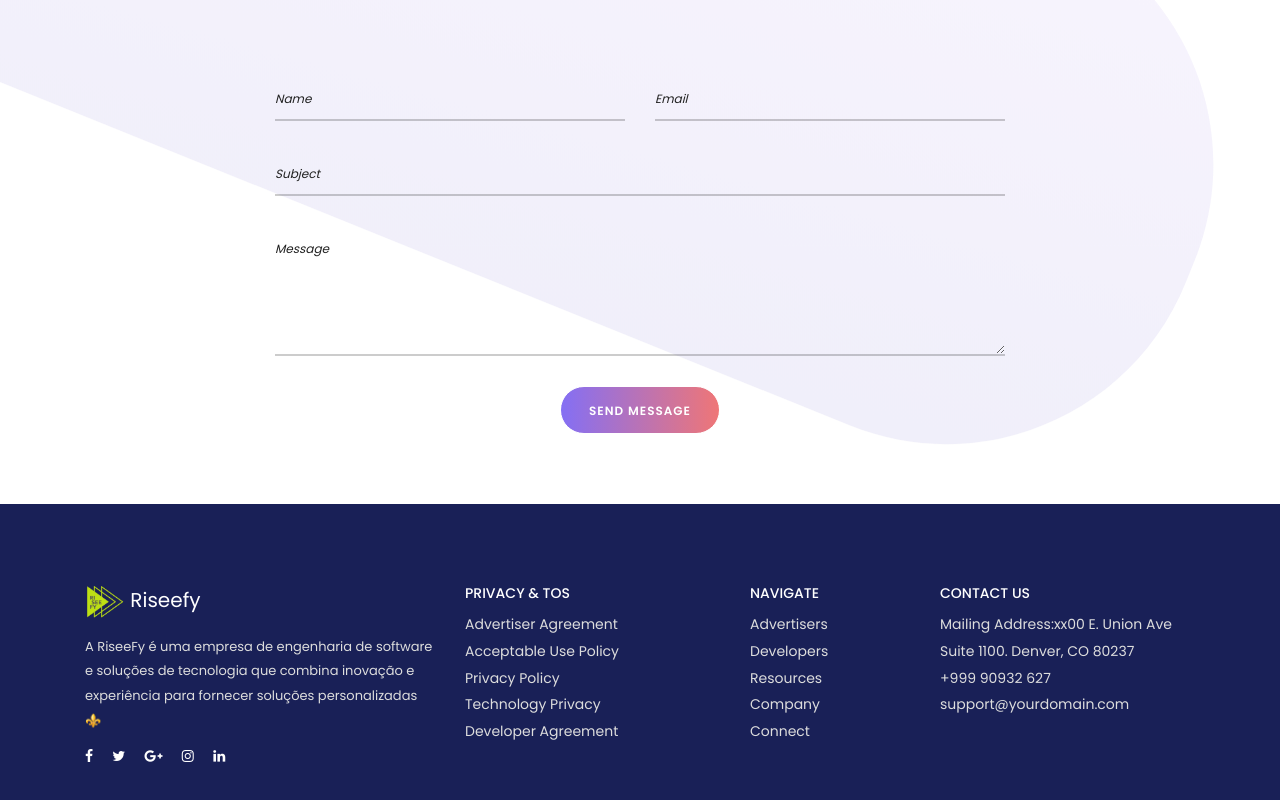
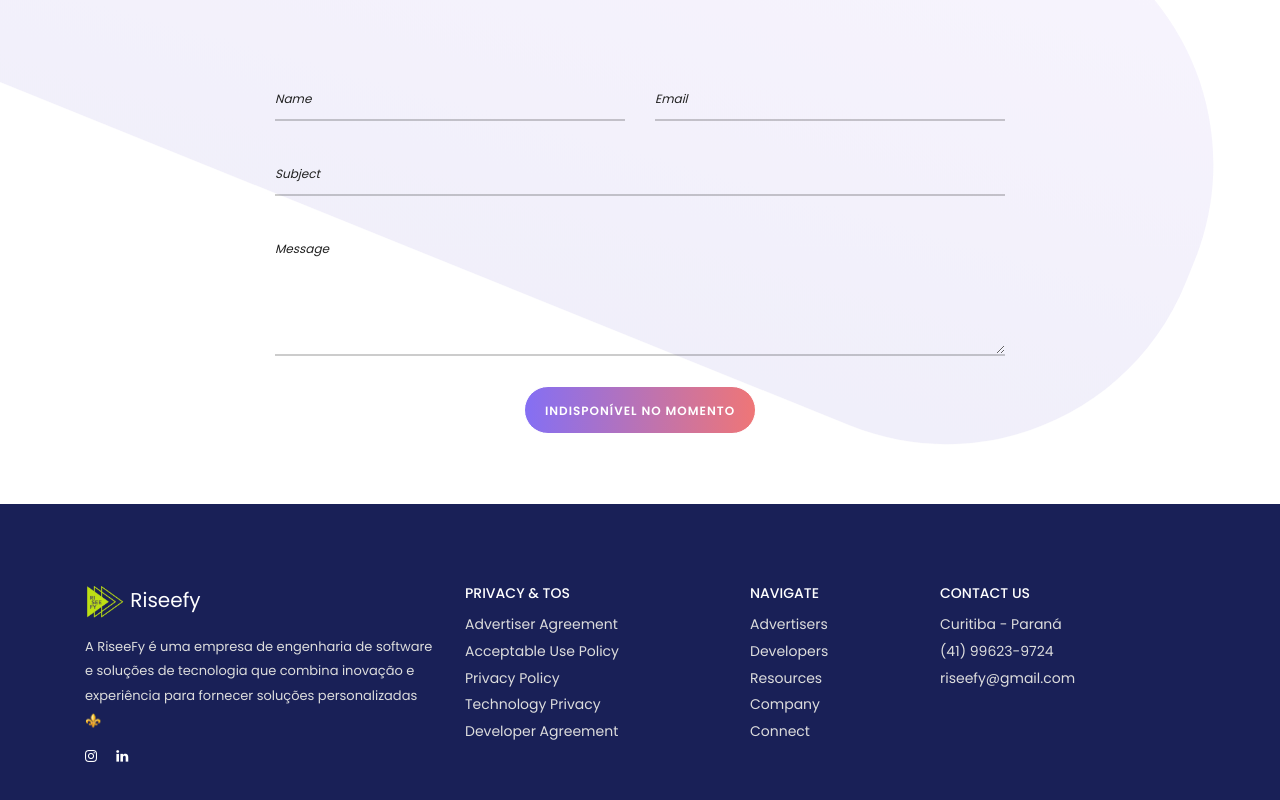
Before and after one commit to riseefy/landpage, a plain HTML site: page index.html in a window 1280 px wide. Shown: the part 5856-6656 px from the top of the page. Drawn offline with Linux system fonts and the light colour scheme; files whose address does not match are found by name.

Commit message:
Redes Sociais

```diff
--- a/index.html
+++ b/index.html
@@ -689,7 +689,7 @@
                                     </div>
                                 </div>
                                 <div class="col-12 text-center wow fadeInUp" data-wow-delay="0.6s">
-                                    <button type="submit" class="btn dream-btn">Send Message</button>
+                                    <button type="submit" class="btn dream-btn">Indisponível no Momento</button>
                                 </div>
                             </div>
                         </form>
@@ -716,11 +716,11 @@
                             </div>
                             <!-- Social Icon -->
                             <div class="footer-social-info fadeInUp" data-wow-delay="0.4s">
-                                <a href="#"><i class="fa fa-facebook" aria-hidden="true"></i></a>
+                                <!--<a href="#"><i class="fa fa-facebook" aria-hidden="true"></i></a>
                                 <a href="#"> <i class="fa fa-twitter" aria-hidden="true"></i></a>
-                                <a href="#"><i class="fa fa-google-plus" aria-hidden="true"></i></a>
-                                <a href="#"><i class="fa fa-instagram" aria-hidden="true"></i></a>
-                                <a href="#"><i class="fa fa-linkedin" aria-hidden="true"></i></a>
+                                <a href="#"><i class="fa fa-google-plus" aria-hidden="true"></i></a>-->
+                                <a href="https://www.instagram.com/riseefy/"><i class="fa fa-instagram" aria-hidden="true"></i></a>
+                                <a href="https://www.linkedin.com/company/riseefy/"><i class="fa fa-linkedin" aria-hidden="true"></i></a>
                             </div>
                         </div>
                     </div>
@@ -759,10 +759,10 @@
                             <!-- Content Info -->
                             <div class="contact_info mt-s text-center fadeInUp" data-wow-delay="0.4s">
                                 <h5>CONTACT US</h5>
-                                <p>Mailing Address:xx00 E. Union Ave</p>
-                                <p>Suite 1100. Denver, CO 80237</p>
-                                <p>+999 90932 627</p>
-                                <p>support@yourdomain.com</p>
+                                <p></p>
+                                <p>Curitiba - Paraná</p>
+                                <p>(41) 99623-9724</p>
+                                <p>riseefy@gmail.com</p>
                             </div>
                         </div>
                     </div>
```
